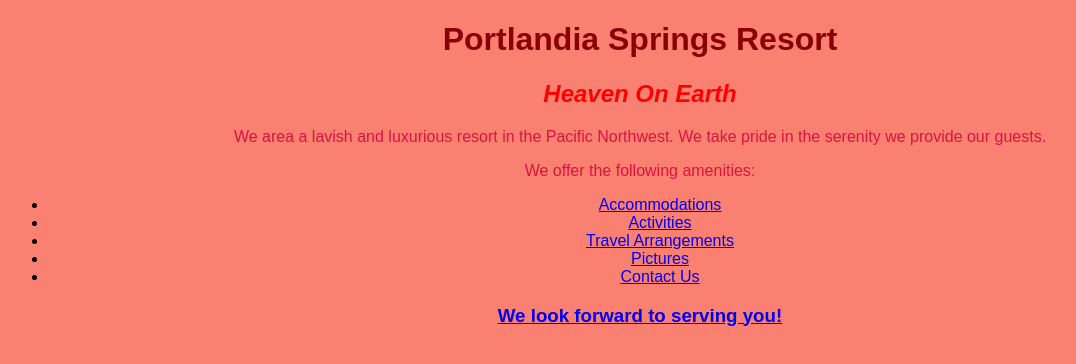
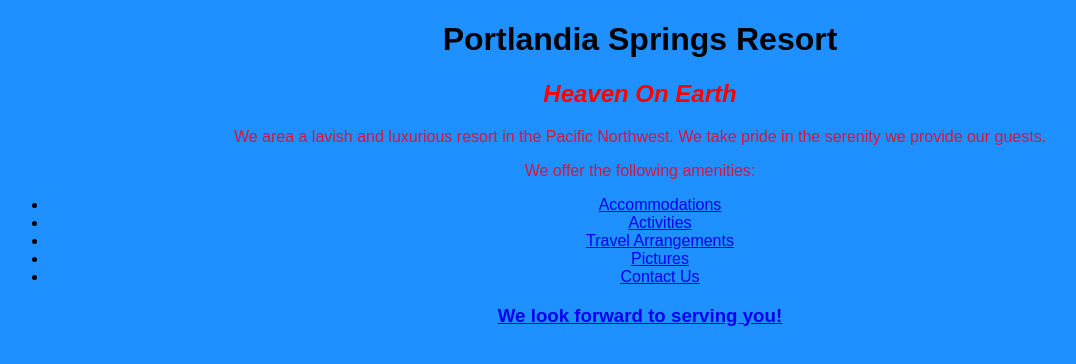
Before and after one commit to gitasong/resort, a plain HTML site: page index.html in a window 1280 px wide. Shown: the whole page, without its empty margins (0-1076 px from the left). Drawn offline with Linux system fonts and the light colour scheme.

Commit message:
change <h1> text to charcoal and body background to blue

```diff
--- a/css/styles.css
+++ b/css/styles.css
@@ -1,5 +1,5 @@
 h1 {
-  color: darkred;
+  color: charcoal;
 }
 
 h2 {
@@ -12,7 +12,7 @@ p {
 }
 
 body {
-  background-color: salmon;
+  background-color: dodgerblue;
   font-family: sans-serif;
   text-align: center;
 }
```
